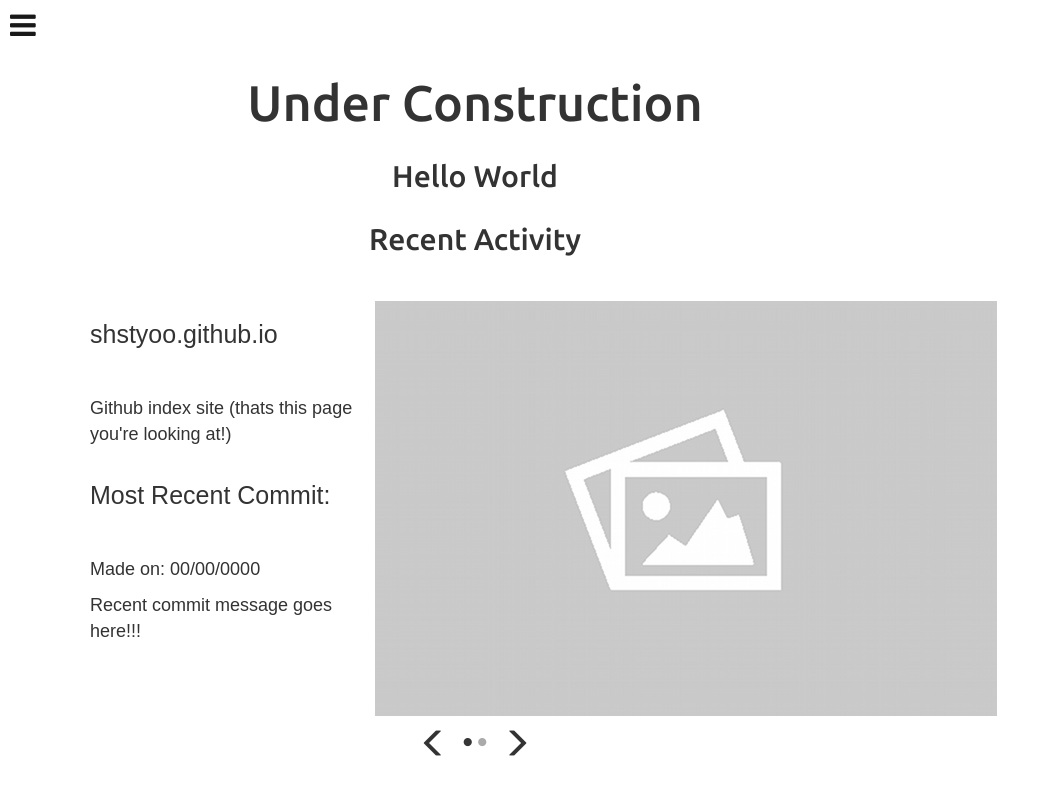
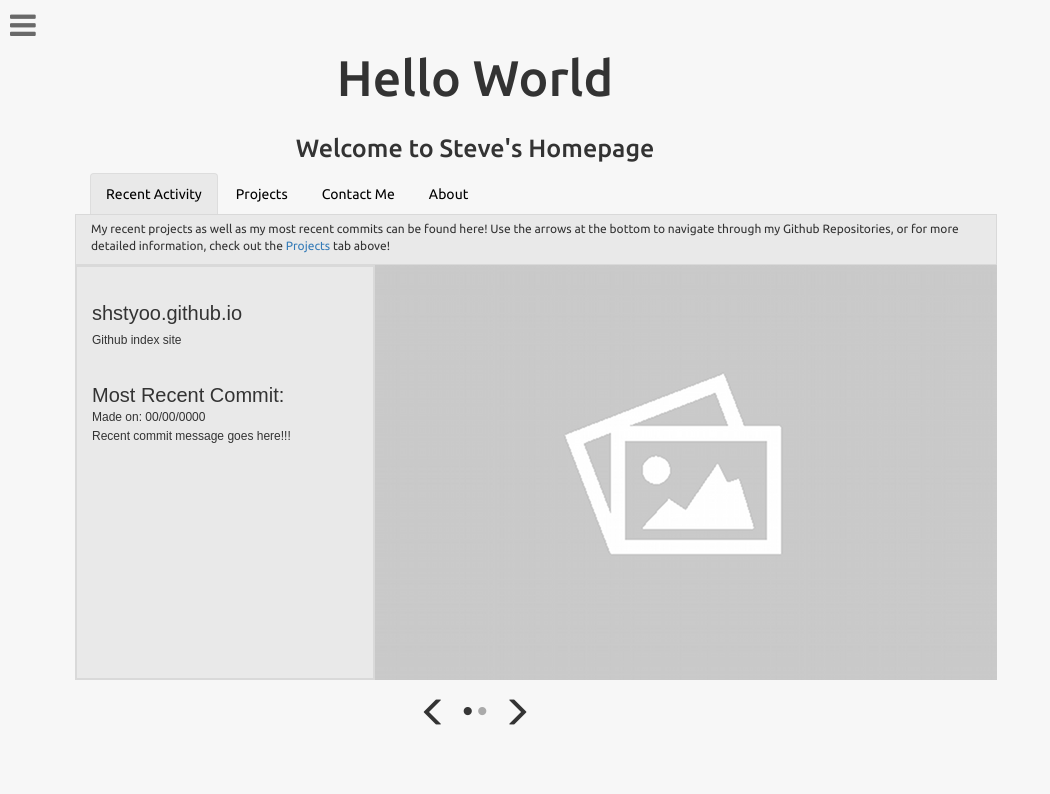
Before and after one commit to shstyoo/shstyoo.github.io, a plain HTML site: page index.html in a window 1280 px wide. Shown: the whole page, without its empty margins (0-1050 px from the left). Drawn offline with Linux system fonts and the light colour scheme; a web font is replaced by a local one.

Commit message:
Stylizing website with Boostrap. Added tab navbar (no button functionallity yet

```diff
--- a/index.html
+++ b/index.html
@@ -1,7 +1,6 @@
-<!-- THIS VERSION IS ATTEMPTING TO USE AJAX SERVER REQUEST TO UPDATE THE WEBSITE
-IN REAL TIME BASED ON ANY CHANGES ON THE GITHUB PAGE
+<!-- STATIC VERSION OF ORIGINAL WEBSITE (NO AJAX REQUESTS)
 
-LAST UPDATED 1/11/2016 -->
+LAST UPDATED 1/12/2016 -->
 
 <!doctype html>
 <html>
@@ -57,13 +56,27 @@ LAST UPDATED 1/11/2016 -->
 			<!-- Header text goes here -->
 				<div class="header-Main">
 					<div class="row">
-						<span class="text-nowrap"><div class="col-xs-12"><h1>Under Construction</h1></div></span>
+						<span class="text-nowrap"><div class="col-xs-12"><h1>Hello World</h1></div></span>
 					</div>
+				</div>
+				<div class="header-sub-1">
 					<div class="row">
-						<span class="text-nowrap"><div class="col-xs-12"><h2>Hello World</h2></div></span>
+						<span class="text-nowrap"><div class="col-xs-12"><h2>Welcome to Steve's Homepage</h2></div></span>
 					</div>
-					<div class="row">
-						<span class="text-nowrap"><div class="col-xs-12"><h2>Recent Activity</h2></div></span>
+				</div>
+				<div class="header-sub-2">
+					<ul class="nav nav-tabs">
+						<li role="presentation" class="active"><a href="#">Recent Activity</a></li>
+						<li role="presentation"><a href="#">Projects</a></li>
+						<li role="presentation"><a href="#">Contact Me</a></li>
+						<li role="presentation"><a href="#">About</a></li>
+					</ul>
+				</div>
+				<div class="row">
+					<div class="col-xs-12 website-text-desc"><p>My recent projects as well as my most
+						recent commits can be found here! Use the arrows at the bottom to navigate
+						through my Github Repositories, or for more detailed information, check out the
+						<a href="shstyoo.github.io/projects-page">Projects</a> tab above!</p>
 					</div>
 				</div>
 
@@ -76,7 +89,7 @@ LAST UPDATED 1/11/2016 -->
 								<li class="project-slide">
 									<div class="col-xs-4" id="noWrapProjInfo">
 										<span class="text-nowrap"><h3 id="projName">shstyoo.github.io</h3></span>
-										<p id="projDesc">Github index site (thats this page you're looking at!)</p>
+										<p id="projDesc">Github index site</p>
 										<span class="text-nowrap"><h3 id="commit">Most Recent Commit:</h3></span>
 										<p id="date">Made on: 00/00/0000</p>
 										<p id="commitDesc">Recent commit message goes here!!!</p>
--- a/main.js
+++ b/main.js
@@ -45,8 +45,8 @@ var main = function() {
 			nextSlide = $('.slide').first();
 		}
 
-		currentSlide.removeClass('active-slide');
-		nextSlide.addClass('active-slide');
+		currentSlide.fadeOut(600).removeClass('active-slide');
+		nextSlide.fadeIn(600).addClass('active-slide');
 
 		currentDot.removeClass('active-dot');
 		nextDot.addClass('active-dot');
@@ -64,8 +64,8 @@ var main = function() {
 			prevSlide =$('.slide').last();
 		}
 
-		currentSlide.removeClass('active-slide');
-		prevSlide.addClass('active-slide');
+		currentSlide.fadeOut(600).removeClass('active-slide');
+		prevSlide.fadeIn(600).addClass('active-slide');
 
 		currentDot.removeClass('active-dot');
 		prevDot.addClass('active-dot');
--- a/style.css
+++ b/style.css
@@ -3,8 +3,16 @@
    will cause non-responsive wrapping to cease
    */
 
+html {
+	background: #f7f7f7;
+}
+
+body {
+	background: #f7f7f7;
+}
+
 .container {
-	background: #FFFFFF;
+	background: #f7f7f7;
 	min-height: 500px;
 	margin-left: 75px;
 	width: 800px;
@@ -13,7 +21,7 @@
 /* Menu Styling */
 
 .menu {
-	background: #191919 no-repeat;
+	background: #636363 no-repeat;
 	left: -870px;
 	height: 50px;
 	position: fixed;
@@ -75,7 +83,7 @@
 
 .menuIconOpen i {
 	position: fixed;
-	color: #191919;
+	color: #696969;
 	font-size: 30px;
 	text-decoration: none;
 	text-transform: uppercase;
@@ -87,17 +95,13 @@
 }
 
 .menuIconClose i {
-	color: #191919;
+	color: #696969;
 	font-size: 30px;
 	text-decoration: none;
 	text-transform: uppercase;
 }
 
 /* Background Styling (Jumbotron) */
-
-.header-Main {
-	font-family: 'Ubuntu', sans-serif;
-}
 
 .slider {
 	font-family: 'Droid Sans', sans-serif;
@@ -107,16 +111,55 @@
 
 /* Header Styling */
 
-.header-Main h1 {
-	margin-top: 75px;
-	font-size: 50px;
+.header-Main {
+	margin-top: 30px;
 	text-align: center;
+	font-family: 'Ubuntu', sans-serif;
 }
 
-.header-Main h2 {
+.header-Main h1 {
+	font-size: 50px;
+}
+
+.header-sub-1 {
 	text-align: center;
-	padding-left: 200px;
-	padding-right: 200px;
+	font-family: 'Ubuntu', sans-serif;
+}
+
+.header-sub-1 h2 {
+	font-size: 25px;
+}
+
+.header-sub-2 {
+	font-family: 'Ubuntu', sans-serif;
+}
+
+.website-text-desc p {
+	text-align: left;
+	font-size: 12px;
+	font-family: 'Ubuntu', sans-serif;
+}
+
+.website-text-desc {
+	margin-top: -1px;
+	margin-bot: -100px;
+	padding-top: 5px;
+	background-color: #e9e9e9;
+	border: 1px solid #d9d9d9;
+	width: 922px;
+}
+
+.nav-tabs > li.active > a,
+.nav-tabs > li.active > a:hover,
+.nav-tabs > li.active > a:focus {
+	color: #000000;
+	background-color: #E9E9E9;
+}
+
+.nav-tabs > li > a,
+.nav-tabs > li > a:hover,
+.nav-tabs > li > a:focus {
+	color: #000000;
 }
 
 /* Project Slider Styling */
@@ -138,15 +181,30 @@
 
 .slider h3 {
 	margin-top: 35px;
-	font-size: 25px;
+	font-size: 20px;
 	width: 250px;
 	height: 65px;
 	/*margin-left: -150px;*/
 }
 
 .slider p {
-	font-size: 18px;
+	font-size: 12px;
 	/*margin-left: -150px;*/
+}
+
+#projDesc {
+	margin-top: -45px;
+	height: auto;
+}
+
+#date {
+	margin-top: -50px;
+	height: auto;
+}
+
+#commitDesc {
+	margin-top: -8px;
+	height: auto;
 }
 
 .slide {
@@ -154,15 +212,20 @@
 }
 
 .active-slide {
-	display: initial;
+	display: block;
 }
 
 /* If Project name is longer add (...) to signify name is too long */
 #noWrapProjInfo {
 	width: 300px;
+	margin-top: -20px;
+	background-color: #E9E9E9;
+	border: 2px solid #D9D9D9;
+	height: 415px;
 }
 
 #noWrapProjImg {
+	margin-top: -35px;
 	width: 415px;
 }
 
@@ -192,7 +255,7 @@
 .slider-nav {
 	text-align: center;
 	outline-style: none;
-	margin-top: -50px;
+	margin-top: -80px;
 }
 
 
```
